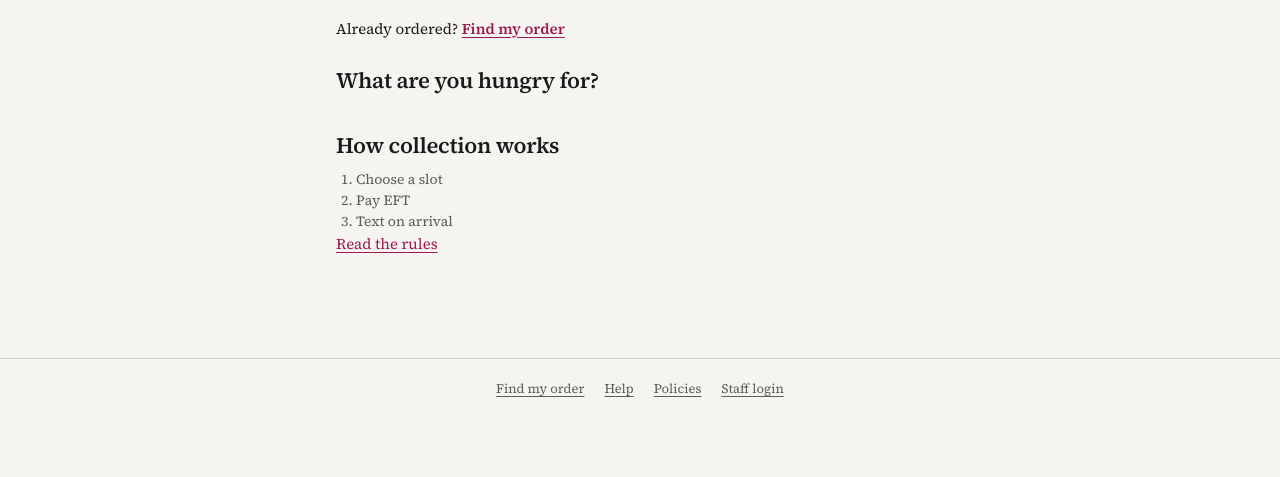
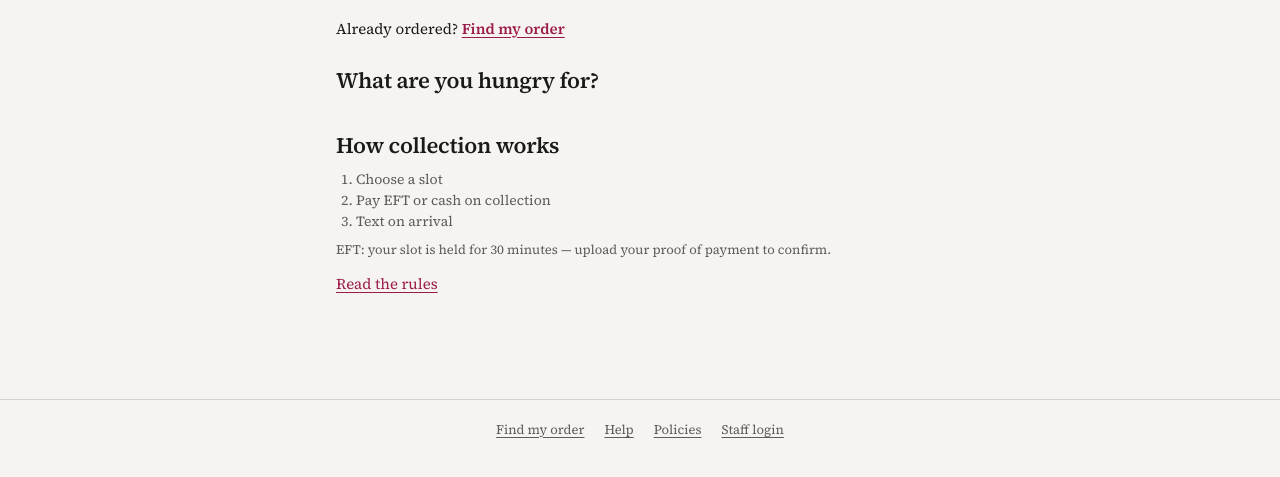
Before and after one commit to alboogycOdR/curry-orders, a Django app: page / in a window 1280 px wide. Shown: the part 154-631 px from the top of the page. Run offline with Django 5.2, Linux system fonts and the light colour scheme; data comes from the database, SQL or seed files in the repository; data that the repository does not hold is empty; parts of the project's set-up code (start-up, migrations or seed data) failed here and were passed over.

Commit message:
Phase 2b: menu→order links + consistent payment copy
- home.html Today's picks cards link to dish detail routes
- menu.html gets Start an order CTA at page bottom
- EFT and cash payment copy harmonised across home/checkout/status

Co-Authored-By: Claude Opus 5 (1M context) <noreply@anthropic.com>
Claude-Session: https://claude.ai/code/session_01ToZyTKzgy8te4EvdHv1Gvd

```diff
--- a/src/public/views.py
+++ b/src/public/views.py
@@ -316,6 +316,7 @@ def home(request: HttpRequest) -> HttpResponse:
         "featured_photo_url": featured_photo,
         "chip_tiles": _chip_tiles(active),
         "today_orderable": today_orderable,
+        "eft_hold_minutes": settings.eft_hold_minutes,
     })
 
 
--- a/src/templates/public/checkout.html
+++ b/src/templates/public/checkout.html
@@ -116,7 +116,7 @@ real `core.Order` — see that file's own header comment.
             <span class="dot"></span>
             <span>
               <span class="ck-pay-title">EFT before cooking</span>
-              <span class="ck-pay-desc">Bank details are on your order page. Your slot is held for {{ eft_hold_minutes }} minutes while the payment clears.</span>
+              <span class="ck-pay-desc">Bank details are on your order page. Your slot is held for {{ eft_hold_minutes }} minutes &mdash; upload your proof of payment to confirm.</span>
             </span>
           </label>
           <label class="radio ck-pay-row" id="ck-pay-cash-row" {% if not cash_available %}hidden{% endif %}>
--- a/src/templates/public/home.html
+++ b/src/templates/public/home.html
@@ -220,9 +220,10 @@ Collection chip never includes a street address (D-23).
     <h2 class="rc-section-title">How collection works</h2>
     <ol>
       <li>Choose a slot</li>
-      <li>Pay EFT</li>
+      <li>Pay EFT or cash on collection</li>
       <li>Text on arrival</li>
     </ol>
+    <p style="font-size: 13px; color: var(--color-muted, var(--color-neutral-600)); margin: 8px 0 12px;">EFT: your slot is held for {{ eft_hold_minutes }} minutes &mdash; upload your proof of payment to confirm.</p>
     <p><a href="{% url 'public:help' %}">Read the rules</a></p>
   </section>
 </main>
--- a/src/templates/public/menu.html
+++ b/src/templates/public/menu.html
@@ -85,5 +85,9 @@ handoff's interactive screen, once the customer is ready to build a cart.
   {% else %}
     <p class="mn-empty">Nothing on the menu for this date yet.</p>
   {% endif %}
+
+  <div style="margin: 56px 0 48px; text-align: center;">
+    <a href="{% url 'public:order' %}" class="btn btn-primary">Start an order</a>
+  </div>
 </div>
 {% endblock %}
--- a/src/templates/public/order_status.html
+++ b/src/templates/public/order_status.html
@@ -183,6 +183,9 @@ yet — a `payment_review` order here just says "we're checking it".
       <h2 class="os-eft-title">Pay by EFT</h2>
       <span class="os-eft-countdown" id="os-eft-countdown"></span>
     </div>
+    {% if not proof_already_uploaded %}
+    <p style="font-size: 14.5px; color: var(--color-neutral-700); margin: 14px 0 0;">Your slot is held for {{ eft_hold_minutes }} minutes &mdash; upload your proof of payment to confirm.</p>
+    {% endif %}
     <div class="os-bank-grid">
       <div><div class="os-bank-label">Bank</div><div class="os-bank-value">{{ settings.bank_name|default:"—" }}</div></div>
       <div><div class="os-bank-label">Account name</div><div class="os-bank-value">{{ settings.account_name|default:"—" }}</div></div>
```
